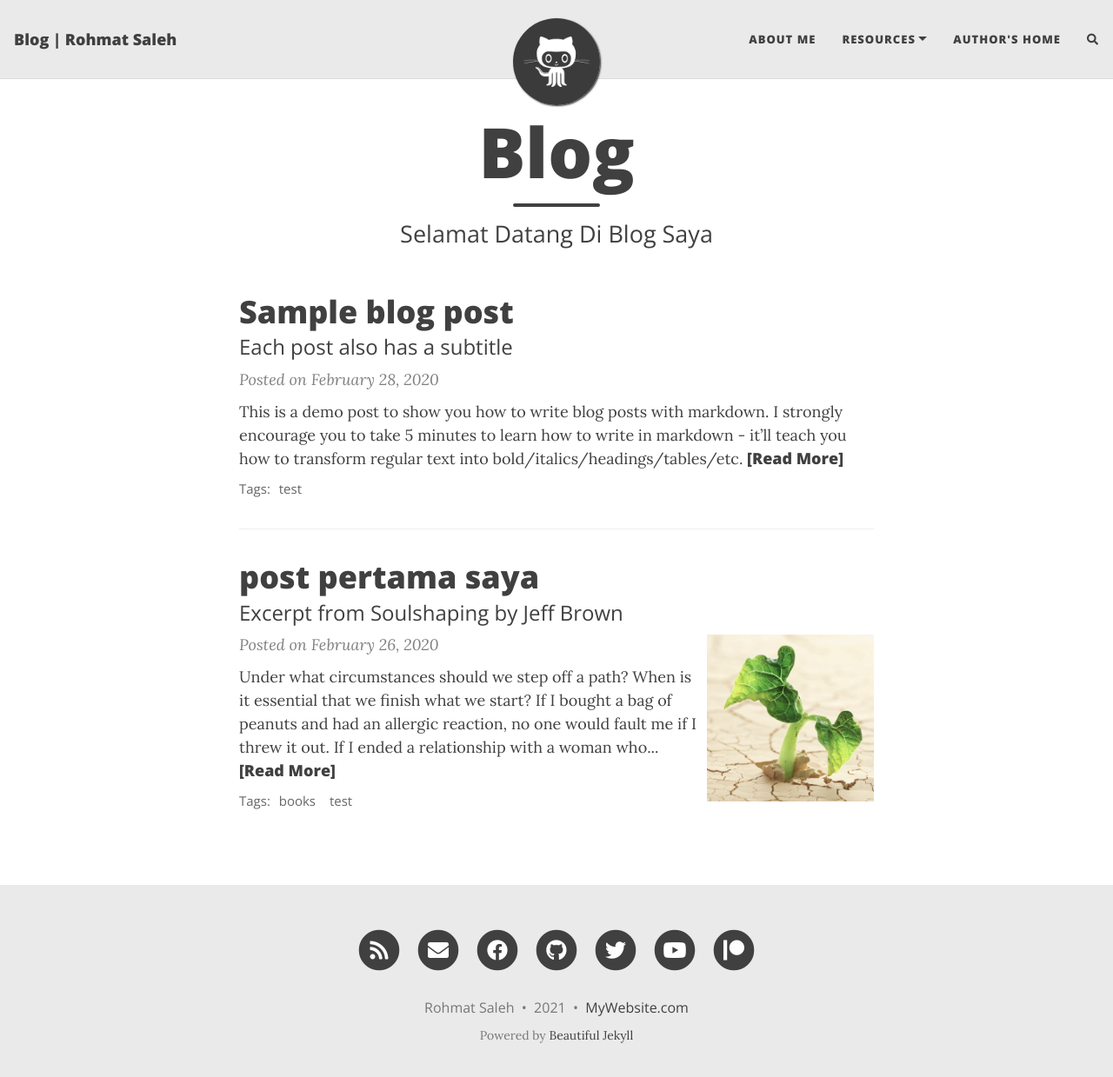
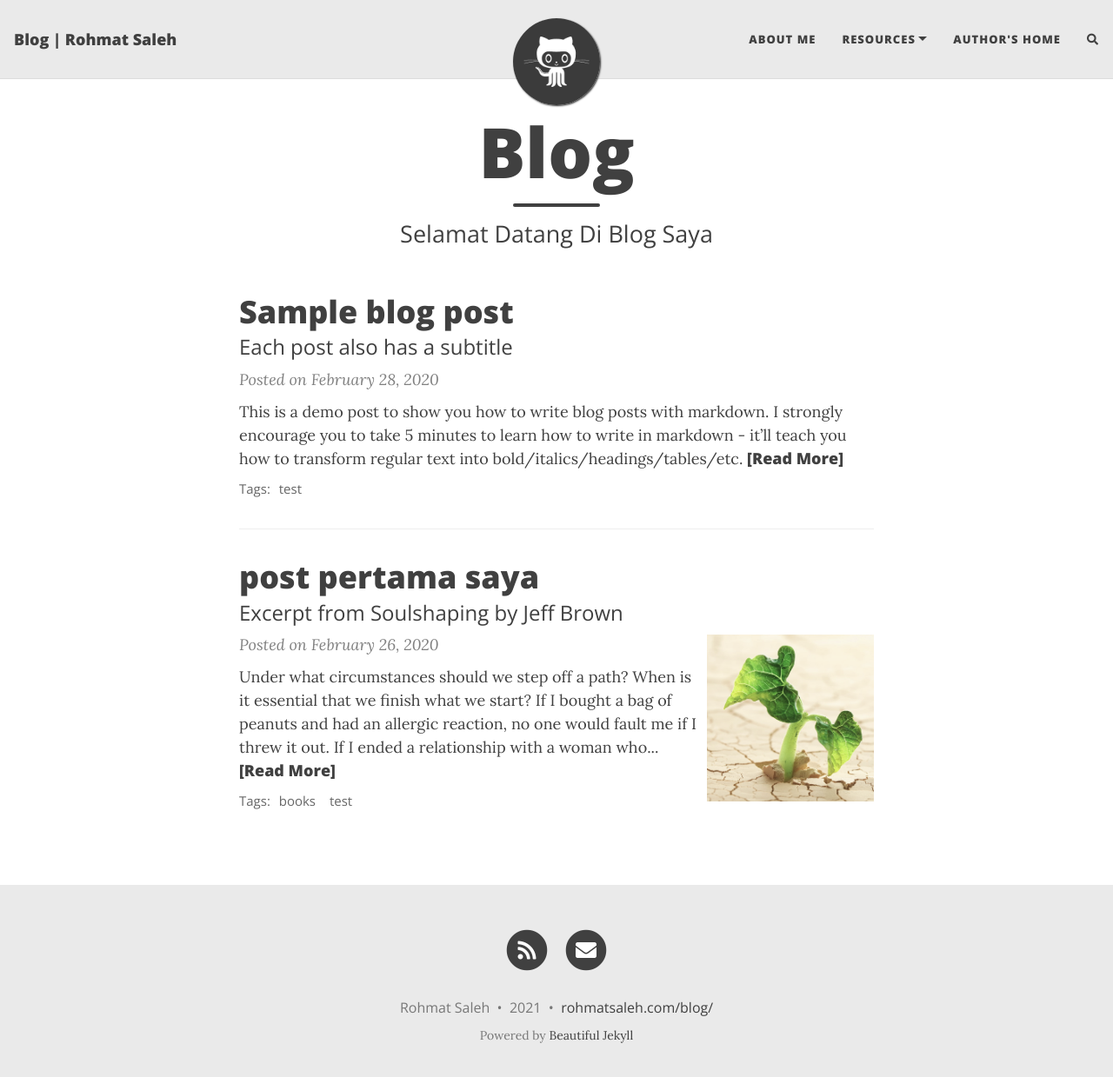
Before and after one commit to rohmatsoleh/blog, a Jekyll site: the page built from index.html, in a window 1280 px wide and 1252 px high. Shown: the top 1239 px of the window at 87% size. Built offline with Jekyll 4.4.1, drawn with Linux system fonts in a browser that asks for light colours; nearby versions of some CDN libraries; the list of posts is cut into pages by our own code; comment, search, counter and statistics services are not loaded; some of the changed lines change nothing that is shown.

Commit message:
Update _config.yml

```diff
--- a/_config.yml
+++ b/_config.yml
@@ -39,12 +39,12 @@ round-avatar: true
 # Select the social network links that you want to show in the footer.
 # Uncomment the links you want to show and add your information to each one.
 social-network-links:
-  email: "someone@example.com"
-  facebook: deanattali
-  github: daattali
-  twitter: daattali
-  patreon: DeanAttali
-  youtube: c/daattali
+  email: "sevenonechannel@gmail.com"
+#  facebook: deanattali
+# github: daattali
+#  twitter: daattali
+#  patreon: DeanAttali
+# youtube: c/daattali
 #  medium: yourname
 #  reddit: yourname
 #  linkedin: daattali
@@ -78,7 +78,7 @@ share-links-active:
 
 # How to display the link to your website in the footer
 # Remove this if you don't want a link in the footer
-url-pretty: "MyWebsite.com"
+url-pretty: "rohmatsaleh.com/blog/"
 
 # Excerpt word length - Truncate the excerpt of each post on the feed page to the specified number of words
 excerpt_length: 50
```
